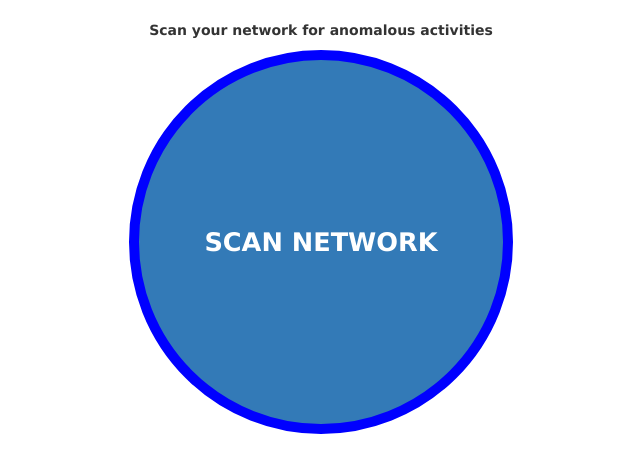
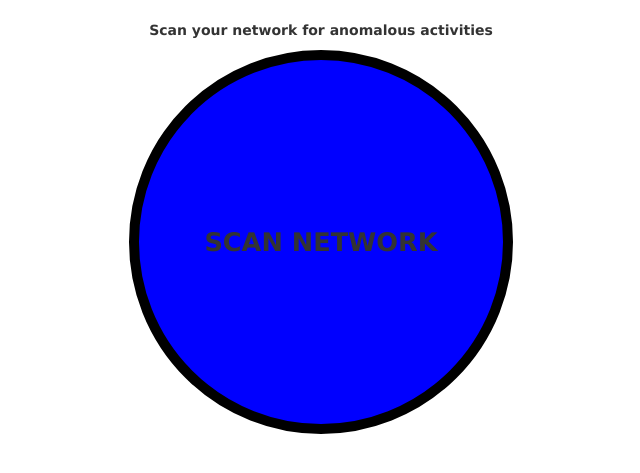
Before and after one commit to bibs2091/Anomaly-detection-system, a Flask app: template templates/index.html in a window 1280 px wide. Shown: the part 124-597 px from the top of the page, without its empty margins (319-959 px from the left). Run offline with Flask 2, Linux system fonts and the light colour scheme; the template is opened without the code that fills it, so the values that code supplies are empty; some libraries are stand-ins or nearby versions.

Commit message:
'template_update'

```diff
--- a/templates/index.html
+++ b/templates/index.html
@@ -5,6 +5,25 @@
   <link rel="stylesheet" href="https://maxcdn.bootstrapcdn.com/bootstrap/3.4.1/css/bootstrap.min.css">
   <script src="https://ajax.googleapis.com/ajax/libs/jquery/3.5.1/jquery.min.js"></script>
   <script src="https://maxcdn.bootstrapcdn.com/bootstrap/3.4.1/js/bootstrap.min.js"></script>
+  <script>
+    function scan(e){
+      $(e).toggleClass('btntoscan scanning');
+      if($('#scanning').html()=="SCAN NETWORK")
+      {
+      $('#scanning').html("Scanning");
+      $('#ss1').html('');
+      $('#ss2').html('We are inspecting the traffic of your network for any suspicious activity');
+      }
+      else
+      {
+        $('#ss2').html('');
+      $('#ss1').html('Scan your network for anomalous activities');
+      $('#scanning').html("SCAN NETWORK");
+
+
+      }
+    }
+  </script>
 </head>
 
 <body>
@@ -34,11 +53,14 @@
       </div>
     </nav>
     <div style="position:relative; width: 100%; text-align: center; margin-bottom: 10px; margin-top: 10px;">
-      <b>Scan your network for anomalous activities</b>
+      <b id="ss1">Scan your network for anomalous activities</b>
     </div>
-    <div style="position:relative; width: 100%; text-align: center;">
+    <div style="position:relative; width: 100%; text-align: center;" id="scan-btn">
 
-      <button type="button" class="btn btn-primary btn-circle btn-xl"><b id="scanning">SCAN NETWORK</b></button>
+      <button type="button" class="btn btn-circle btntoscan"  onclick="scan(this)"><b id="scanning">SCAN NETWORK</b></button>
+      <div style="position:relative; width: 100%; text-align: center; margin-bottom: 10px; margin-top: 10px;">
+        <b id="ss2"></b>
+      </div>
     </div>
 
   </div>
@@ -79,14 +101,26 @@
     text-align: center;
   }
 
-  .btn-circle.btn-xl {
+  .scanning {
     width: 30vw;
     height: 30vw;
     border-radius: 50%;
     font-size: 12px;
     text-align: center;
-    border:10px solid blue;
+    border:10px solid black;
     padding: 2px 2px;
+    background-color: yellow;
+
+  }
+  .btntoscan {
+    width: 30vw;
+    height: 30vw;
+    border-radius: 50%;
+    font-size: 12px;
+    text-align: center;
+    border:10px solid black;
+    padding: 2px 2px;
+    background-color: blue;
 
   }
   .btn.active.focus, .btn.active:focus, .btn.focus, .btn.focus:active, .btn:active:focus, .btn:focus {
```
